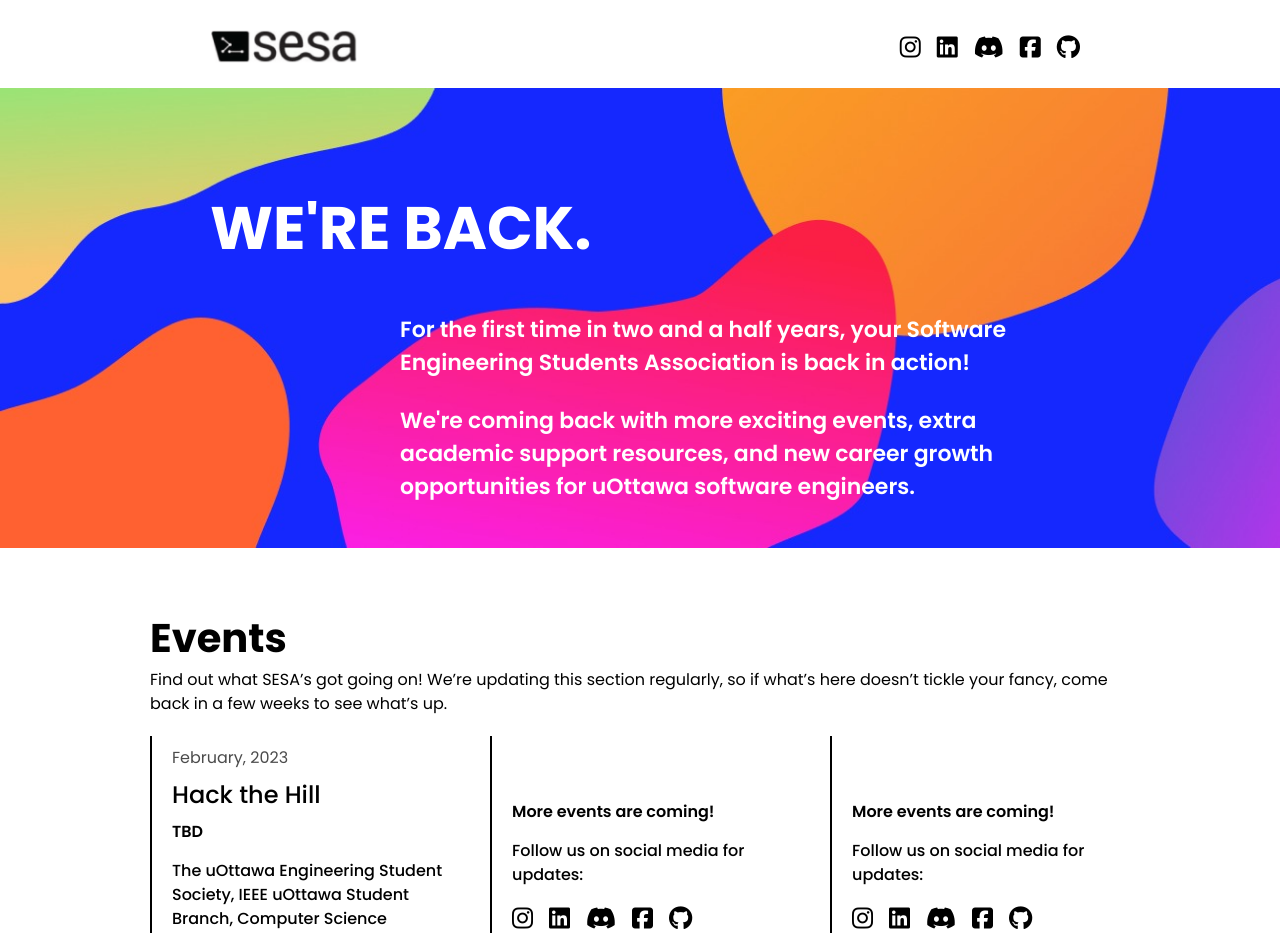
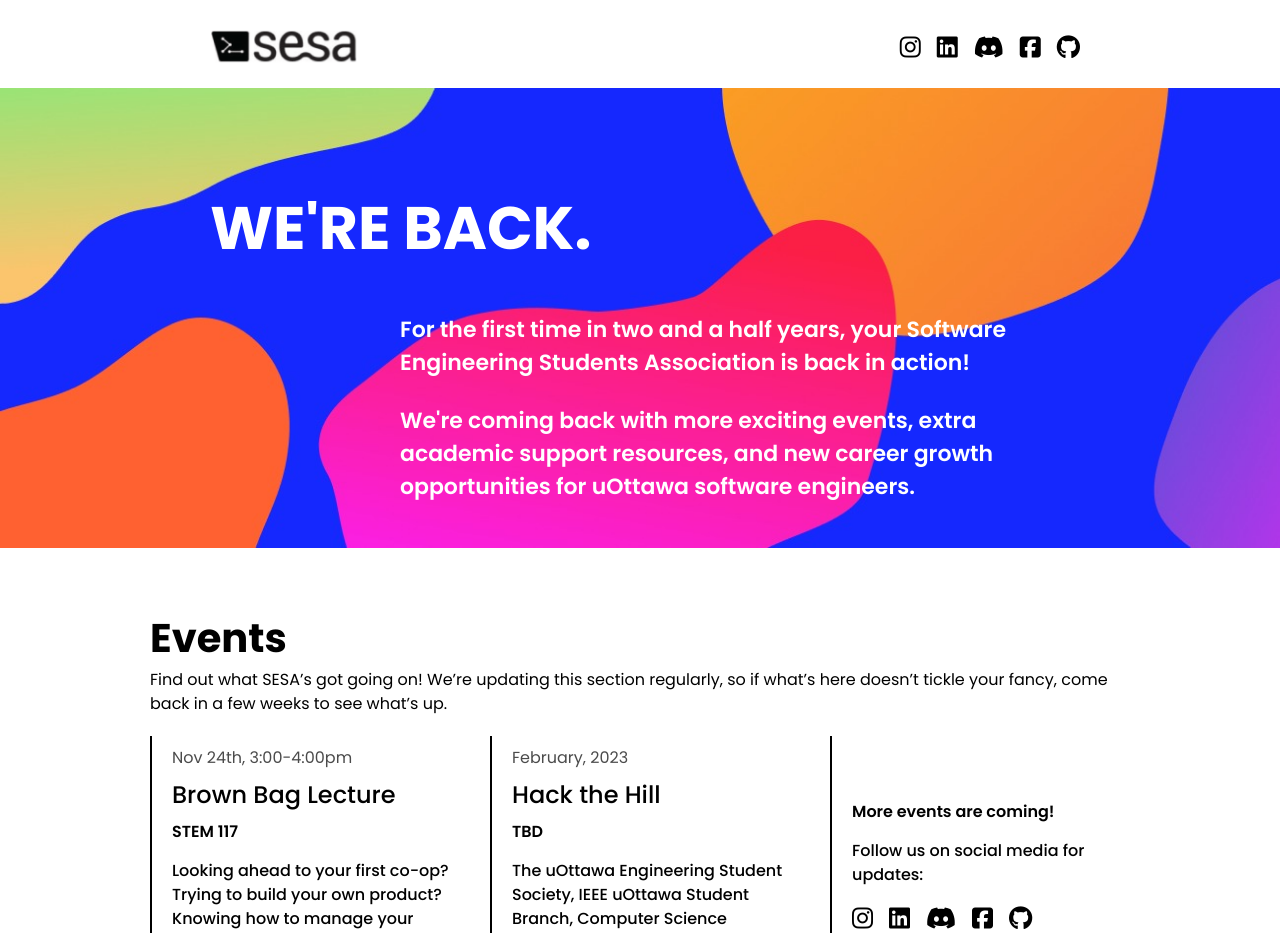
Before and after one commit to MonicaOportus/uOttawaSESA, a React (Create React App) app: page / in a window 1280 px wide. Shown: the top 933 px of the page. Built offline with nearby package versions, Linux system fonts and the light colour scheme.

Commit message:
Event update

```diff
--- a/src/components/eventsInfo.js
+++ b/src/components/eventsInfo.js
@@ -1,21 +1,21 @@
 const eventInfo = [
   {
     id: 1,
+    date: "Nov 24th, 3:00-4:00pm",
+    title: "Brown Bag Lecture",
+    location: "STEM 117",
+    invitation:
+      "Looking ahead to your first co-op? Trying to build your own product? Knowing how to manage your project efficiently can take your software development to the next level! ",
+    instaLink: "https://www.instagram.com/p/ClO6nO8puSu/?hl=en",
+  },
+  {
+    id: 2,
     date: "February, 2023",
     title: "Hack the Hill",
     location: "TBD",
     invitation:
       "The uOttawa Engineering Student Society, IEEE uOttawa Student Branch, Computer Science Student Association and Software Engineering Student Association are proud to bring a flagship hackathon to Ottawa where students can network and compete with the best!",
     instaLink: "https://www.instagram.com/p/CkYl9sOuUe3/?hl=en",
-  },
-
-  {
-    id: 2,
-    date: "",
-    title: "",
-    location: "More events are coming!",
-    invitation: "Follow us on social media for updates: ",
-    instaLink: "https://www.instagram.com/p/CitT3EIOVLD/?hl=en",
   },
 
   {
```
